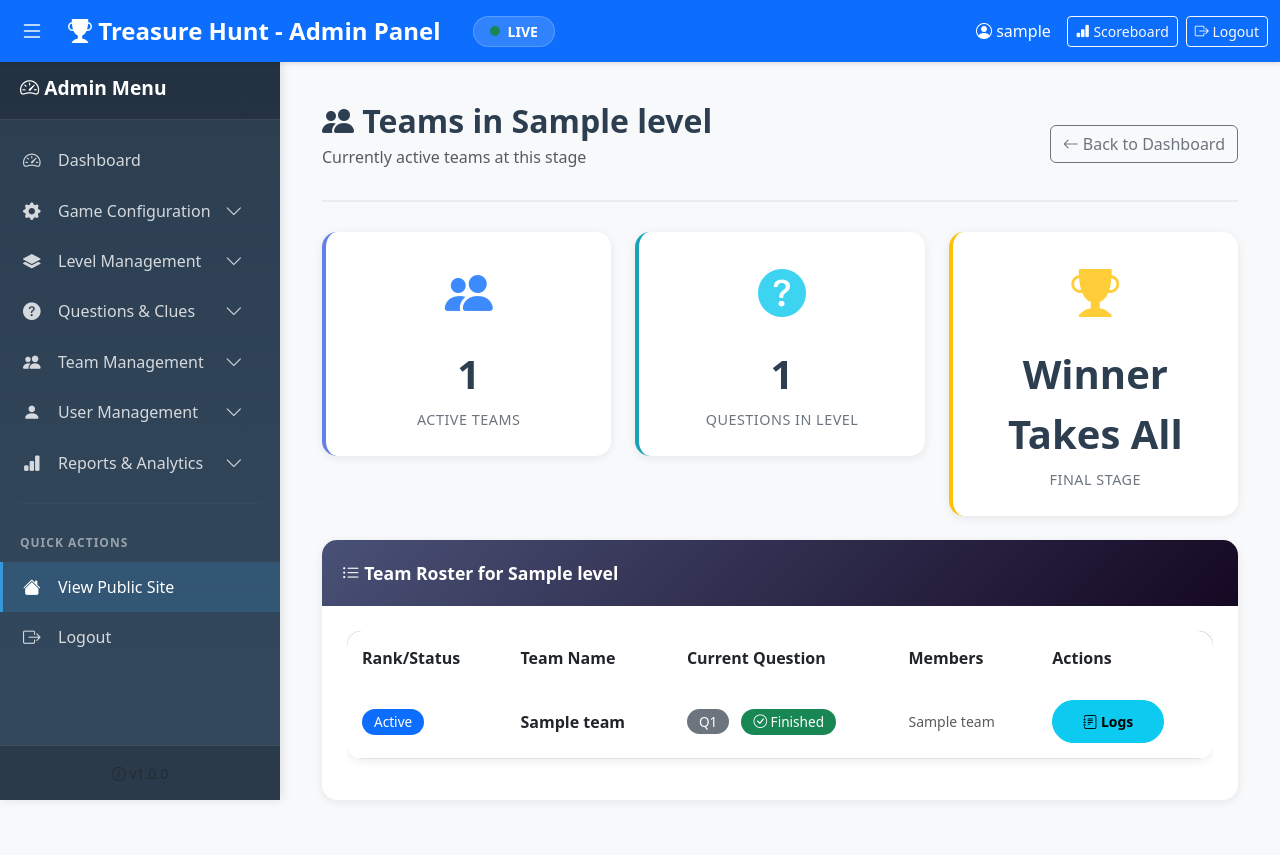
After one commit to ranjithsiji/treasure-hunt, a Flask app: page /admin/level/1/teams in a window 1280 px wide. The commit adds this page. Run offline with Flask 3, Linux system fonts and the light colour scheme; a user stored in the database is signed in; tables that the repository leaves empty hold one stand-in row (values such as "Sample post").

Commit message:
Implement automated level advancement and qualification tracking
- Updated game controller to automatically advance teams to the next level based on 'teams_passing' config.
- Created 'Level Teams' admin screen to view rosters for each level.
- Added 'Finished' and 'Eliminated' status indicators to Admin Dashboard and Teams management.
- Enhanced player 'Level Complete' screen with clear qualification feedback.

```diff
--- a/routes/admin.py
+++ b/routes/admin.py
@@ -414,8 +414,10 @@ def delete_clue(clue_id):
 @login_required
 @admin_required
 def manage_teams():
+    from models import Level
     teams = Team.query.all()
-    return render_template('admin/manage_teams.html', teams=teams)
+    levels = Level.query.all()
+    return render_template('admin/manage_teams.html', teams=teams, levels=levels)
 
 @admin_bp.route('/create-team', methods=['POST'])
 @login_required
@@ -594,3 +596,11 @@ def game_logs():
     teams = Team.query.all()
 
     return render_template('admin/game_logs.html', logs=logs, teams=teams, selected_team_id=team_id)
+
+@admin_bp.route('/level/<int:level_number>/teams')
+@login_required
+@admin_required
+def level_teams(level_number):
+    level = Level.query.filter_by(level_number=level_number).first_or_404()
+    teams = Team.query.filter_by(current_level=level_number).all()
+    return render_template('admin/level_teams.html', level=level, teams=teams)
--- /dev/null
+++ b/templates/admin/level_teams.html
@@ -0,0 +1,101 @@
+{% extends "admin/base_admin.html" %}
+
+{% block title %}Teams in {{ level.name }} - Admin Panel{% endblock %}
+
+{% block content %}
+<div class="page-header d-flex justify-content-between align-items-center">
+    <div>
+        <h1><i class="bi bi-people-fill"></i> Teams in {{ level.name }}</h1>
+        <p class="text-muted">Currently active teams at this stage</p>
+    </div>
+    <a href="{{ url_for('admin.dashboard') }}" class="btn btn-outline-secondary">
+        <i class="bi bi-arrow-left"></i> Back to Dashboard
+    </a>
+</div>
+
+<div class="row mb-4">
+    <div class="col-md-4">
+        <div class="stat-card stat-primary">
+            <div class="stat-card-icon"><i class="bi bi-people-fill text-primary"></i></div>
+            <div class="stat-card-value">{{ teams|length }}</div>
+            <div class="stat-card-label">Active Teams</div>
+        </div>
+    </div>
+    <div class="col-md-4">
+        <div class="stat-card stat-info">
+            <div class="stat-card-icon"><i class="bi bi-question-circle-fill text-info"></i></div>
+            <div class="stat-card-value">{{ level.questions|length }}</div>
+            <div class="stat-card-label">Questions in Level</div>
+        </div>
+    </div>
+    <div class="col-md-4">
+        <div class="stat-card stat-warning">
+            <div class="stat-card-icon"><i class="bi bi-trophy-fill text-warning"></i></div>
+            <div class="stat-card-value">{% if level.is_final %}Winner Takes All{% else %}{{ level.teams_passing }}{%
+                endif %}</div>
+            <div class="stat-card-label">{% if level.is_final %}Final Stage{% else %}Slots for Next Level{% endif %}
+            </div>
+        </div>
+    </div>
+</div>
+
+<div class="admin-card">
+    <div class="admin-card-header">
+        <i class="bi bi-list-ul"></i> Team Roster for {{ level.name }}
+    </div>
+    <div class="admin-card-body">
+        {% if teams %}
+        <div class="table-responsive">
+            <table class="admin-table table table-hover">
+                <thead>
+                    <tr>
+                        <th>Rank/Status</th>
+                        <th>Team Name</th>
+                        <th>Current Question</th>
+                        <th>Members</th>
+                        <th>Actions</th>
+                    </tr>
+                </thead>
+                <tbody>
+                    {% for team in teams %}
+                    {% set progress = team.progress|selectattr('level_number', 'equalto', level.level_number)|first %}
+                    <tr>
+                        <td>
+                            <span class="badge bg-primary badge-custom">Active</span>
+                        </td>
+                        <td>
+                            <strong>{{ team.name }}</strong>
+                        </td>
+                        <td>
+                            <span class="badge bg-secondary badge-custom">Q{{ team.current_question }}</span>
+                            {% if progress and progress.is_completed %}
+                            <span class="badge bg-success badge-custom ms-2"><i class="bi bi-check-circle"></i>
+                                Finished</span>
+                            {% endif %}
+                        </td>
+                        <td>
+                            <small class="text-muted"
+                                style="max-width: 300px; display: block; overflow: hidden; text-overflow: ellipsis; white-space: nowrap;">
+                                {{ team.member_names if team.member_names else 'No names added' }}
+                            </small>
+                        </td>
+                        <td>
+                            <a href="{{ url_for('admin.game_logs', team_id=team.id) }}" class="btn btn-sm btn-info">
+                                <i class="bi bi-journal-text"></i> Logs
+                            </a>
+                        </td>
+                    </tr>
+                    {% endfor %}
+                </tbody>
+            </table>
+        </div>
+        {% else %}
+        <div class="text-center py-5">
+            <i class="bi bi-people text-muted" style="font-size: 5rem; opacity: 0.3;"></i>
+            <h3 class="mt-3">No teams in this level yet</h3>
+            <p class="text-muted">Teams will appear here as they qualify and the game progresses.</p>
+        </div>
+        {% endif %}
+    </div>
+</div>
+{% endblock %}
```
Also changed, not shown: routes/game.py (+30 -0 lines), templates/admin/dashboard.html (+29 -2 lines), templates/admin/manage_teams.html (+13 -3 lines), templates/game/level_complete.html (+26 -7 lines).
